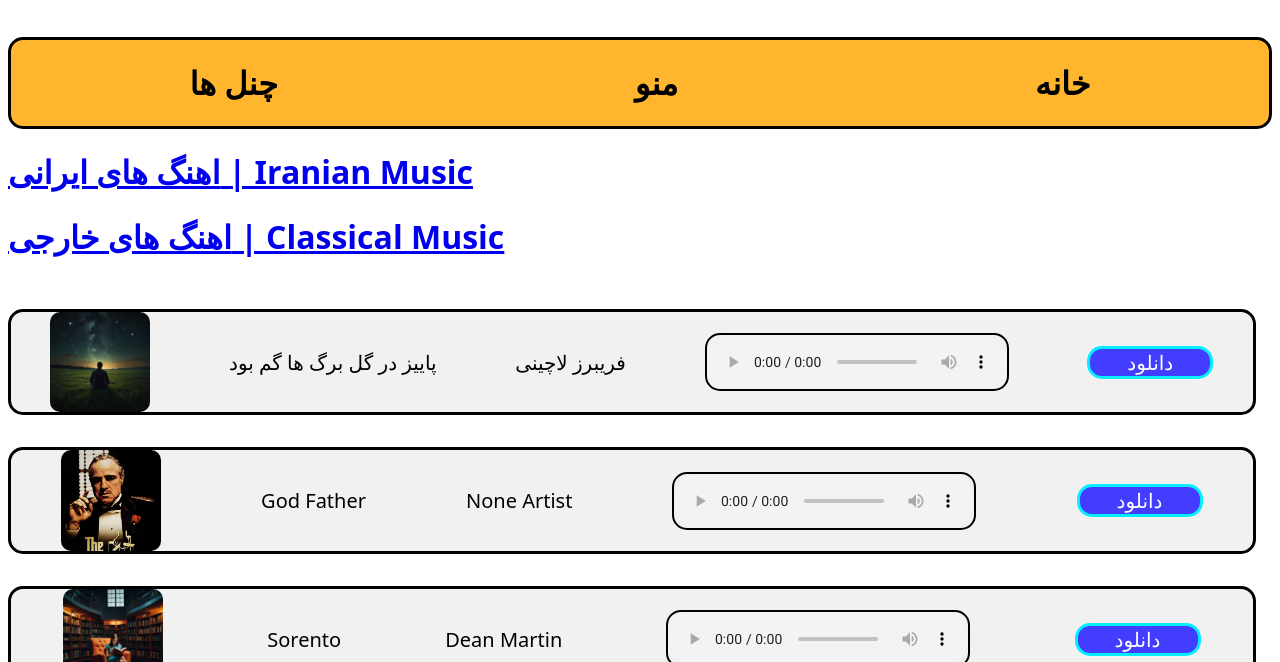
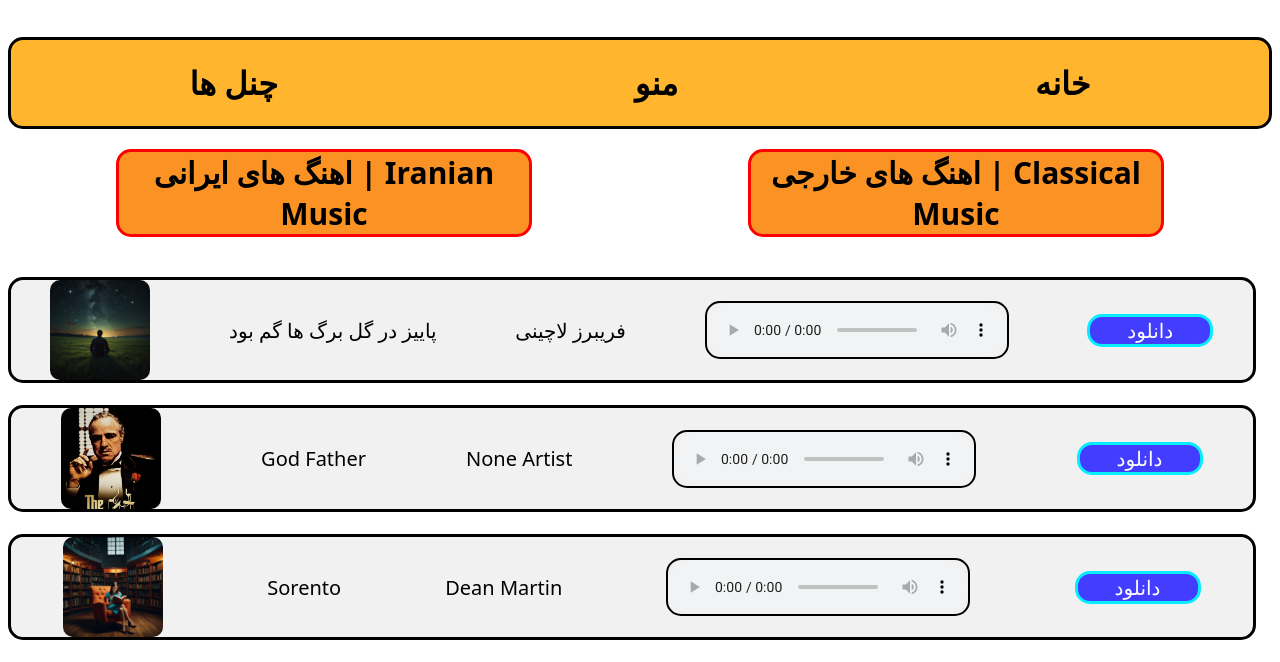
Before and after one commit to bardiaBK/LearnPiano, a plain HTML site: page Menu.html in a window 1280 px wide. Shown: the part 117-779 px from the top of the page. Drawn offline with nearby package versions, Linux system fonts and the light colour scheme.

Commit message:
Style(Menu).css

```diff
--- a/Style(Menu).css
+++ b/Style(Menu).css
@@ -2,7 +2,7 @@
     display:inline-block;
     justify-content:center;
     align-items:center;
-    margin-top:30px;
+    margin-top:20px;
     background-color:rgb(241, 241, 241);
     border:3px solid rgb(0, 0, 0);
     border-radius:15px;
@@ -41,6 +41,39 @@
     border-radius:15px;
 }
 
+.orga{
+    display:flex;
+    justify-content:space-around;
+    align-items:center;
+}
+
+.orga-a{
+    text-decoration:none;
+    color:black;
+    transition:0.5s;
+}
+
+.orga-h1{
+    background-color:rgb(251, 147, 36);
+    border-radius:15px;
+    border:3px solid rgb(255, 0, 0);
+    width:410px;
+    text-align:center;
+    transition:0.5s;
+    font-size:30px;
+}
+
+.orga-a:hover{
+    color:white;
+    transition:0.5s;
+}
+
+.orga-h1:hover{
+    background-color:rgb(255, 140, 0);
+    border:3px solid orange;
+    transition:0.5s;
+}
+
 @media (max-width:1000px){
     .product-all{
         display:flex;
@@ -75,4 +108,8 @@
         margin-bottom:20px;
         margin-left:80px;
     }
+
+    .orga-h1{
+        font-size:20px;
+    }
 }
```
